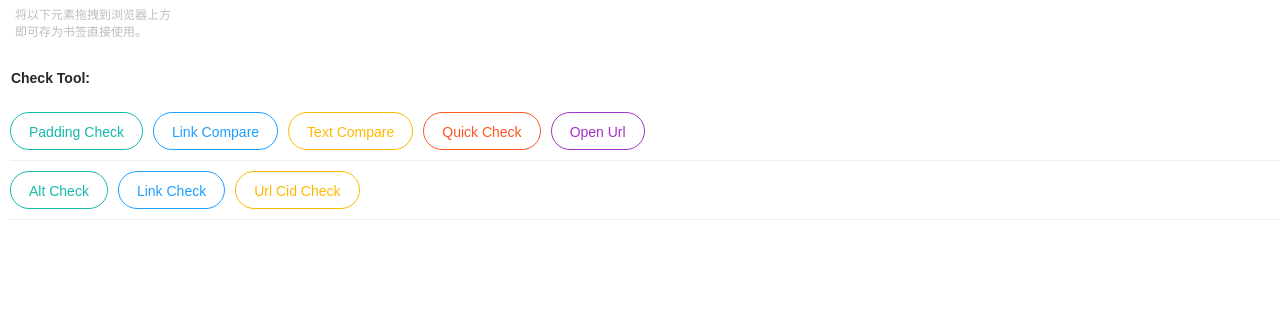
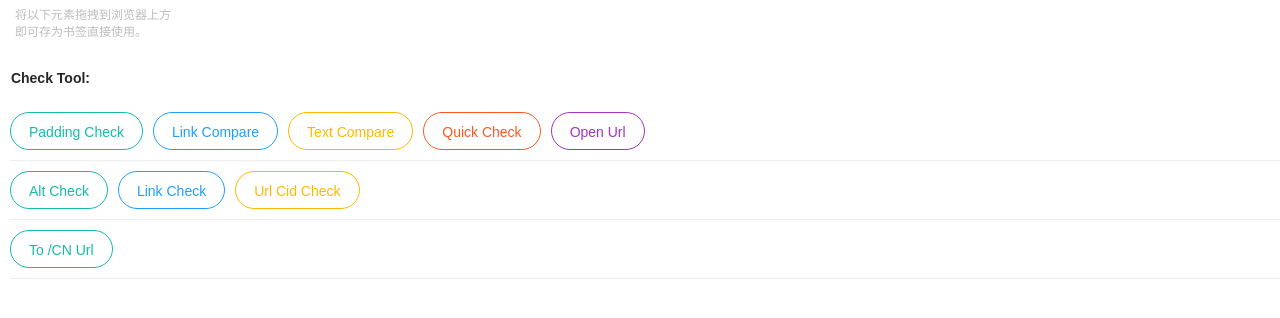
Before and after one commit to cheny0215/localetool, a plain HTML site: page icCheckTool/index.html in a window 1280 px wide. Drawn offline with nearby package versions, Linux system fonts and the light colour scheme.

Commit message:
To CN 书签工具

```diff
--- a/icCheckTool/index.html
+++ b/icCheckTool/index.html
@@ -78,6 +78,13 @@
             Url Cid Check</a>
         </div>
         <hr>
+        <div class="a-box">
+            <a class="layui-btn layui-btn-primary layui-border-green layui-btn-radius"
+            href="javascript:(function(){let url_cur = window.location.href; let is_cn = false; if (url_cur.includes('.com/cn') || url_cur.includes('.com.cn')) { is_cn = true; } let reg = /\.com(\/hk\/en|\/hk|\/tw|\/mo|\/cn|\.cn)?/; url_cur = reg.test(url_cur) ? url_cur.replace(reg, '.com/cn') : url_cur.replace(/\.com(\/.*)?/, '.com/cn'); let new_Window = ''; if (is_cn) { changeImgSrc(window); } else { new_Window = window.open(url_cur, '_blank'); } function changeImgSrc(newWindow) { let iframewindow_des = newWindow.document.getElementById('iframe_0').contentWindow; let iframewindow_mob = newWindow.document.getElementById('iframe_1').contentWindow; const images_des = iframewindow_des.document.getElementsByTagName('img'); const images_mob = iframewindow_mob.document.getElementsByTagName('img'); function changeImgEach(images) { for (let img of images) { img.src = img.src ? img.src.replace(/\.com\.cn/g, '.com/cn') : ''; } } changeImgEach(images_des); changeImgEach(images_mob); } new_Window.onload = function () { changeImgSrc(new_Window); };})()
+">
+            To /CN Url</a>
+        </div>
+        <hr>
     <script>
     </script>
 
```
Also changed, not shown: formatUrl/index.html (+3 -3 lines).
